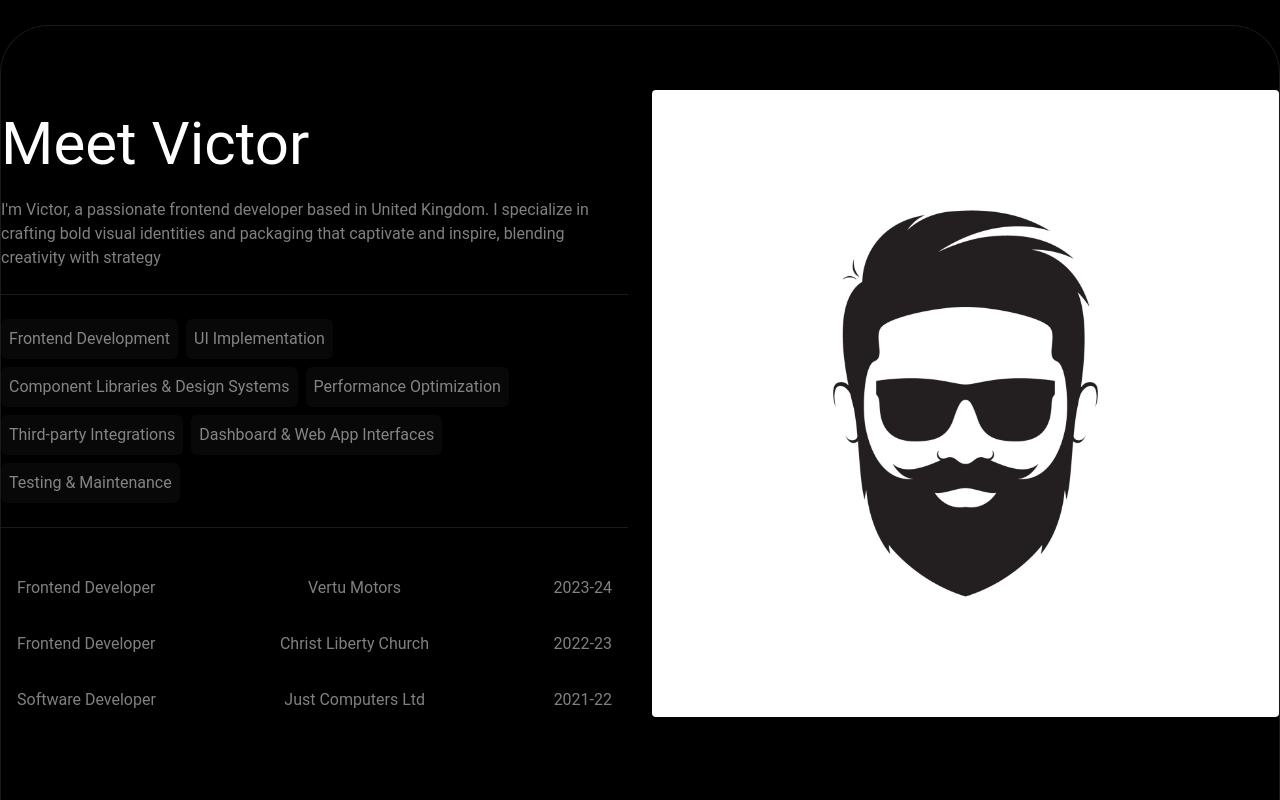
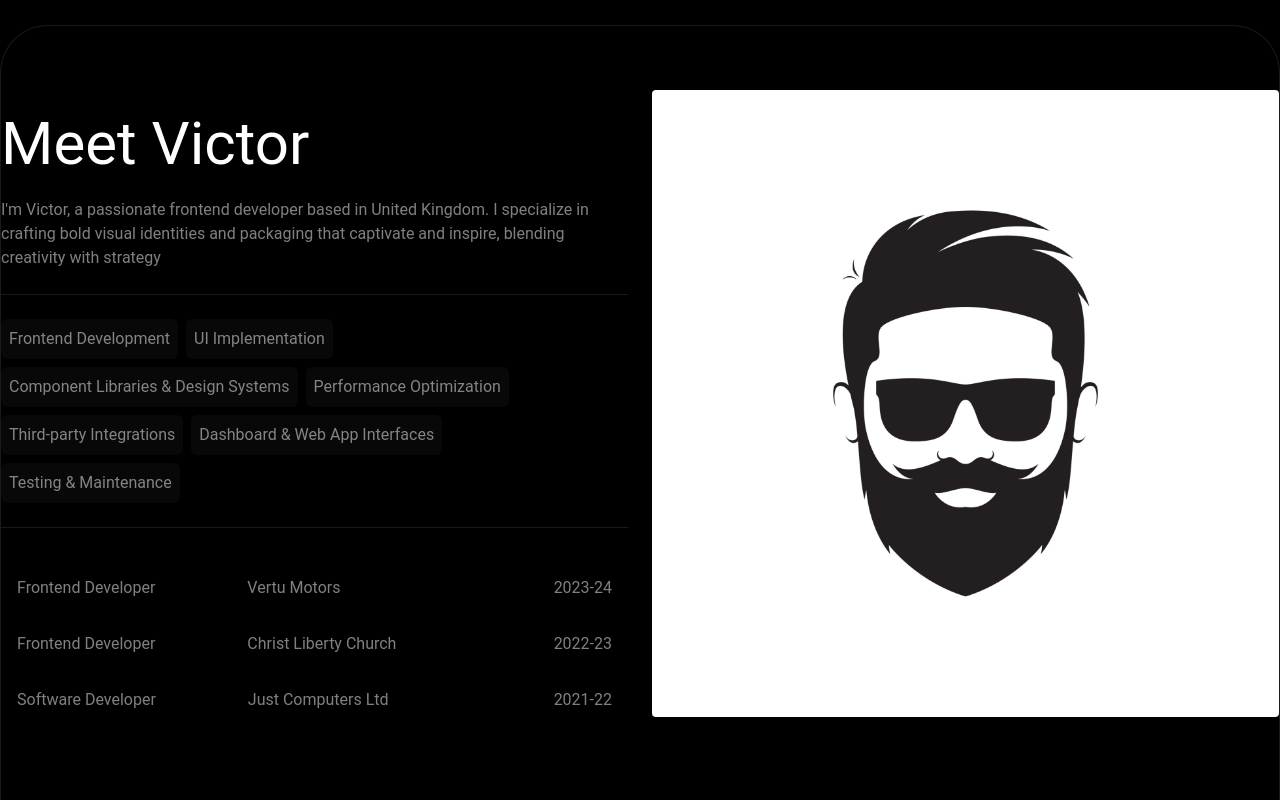
Before and after one commit to mrvicthor/blaqout-services, a React (Vite) app: page / in a window 1280 px wide. Shown: the part 2225-3025 px from the top of the page. Built offline with nearby package versions, Linux system fonts and the light colour scheme.

Commit message:
feat(about.tsx): designed for mobile and tablet device

```diff
--- a/src/components/about-me.tsx
+++ b/src/components/about-me.tsx
@@ -34,7 +34,7 @@ const About = () => {
   return (
     <section className="py-16 mt-8 border-t border-r border-l border-white/10 rounded-t-[3rem]">
       <div className="max-w-7xl mx-auto">
-        <section className="grid grid-cols-2 gap-6">
+        <section className="grid lg:grid-cols-2 gap-6 px-4 md:px-16 lg:px-0">
           <div className="space-y-6 pt-6">
             <h2 className="text-white text-6xl">Meet Victor</h2>
             <p className="text-white/50">
@@ -43,7 +43,7 @@ const About = () => {
               packaging that captivate and inspire, blending creativity with
               strategy
             </p>
-            <ul className="flex gap-2 flex-wrap border-t border-b border-white/10 py-6">
+            <ul className="flex gap-3 lg:gap-2 flex-wrap border-t border-b border-white/10 py-6">
               {services.map((service) => (
                 <li
                   key={service.id}
@@ -57,10 +57,10 @@ const About = () => {
               {experiences.map((item) => (
                 <li
                   key={item.id}
-                  className="text-white/50 flex justify-between"
+                  className="text-white/50 flex flex-col gap-3 md:flex-row md:justify-between"
                 >
                   <span className="capitalize">{item.title}</span>
-                  <span>{item.company}</span>
+                  <span className="md:mr-auto md:ml-20">{item.company}</span>
                   <span>{item.period}</span>
                 </li>
               ))}
```
